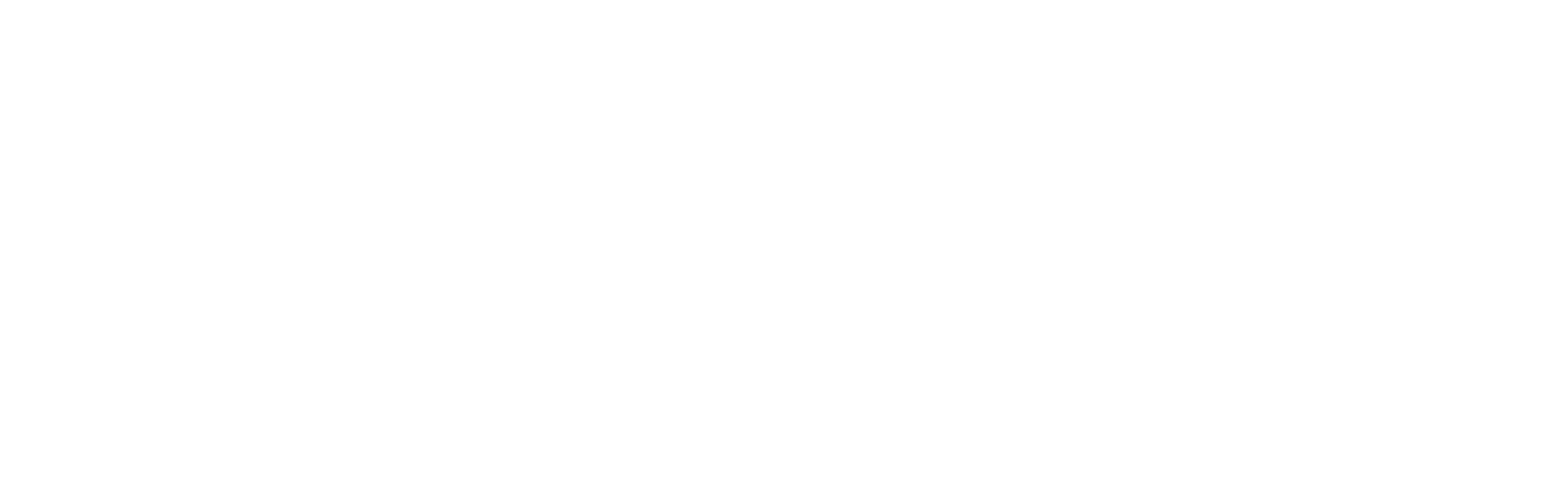
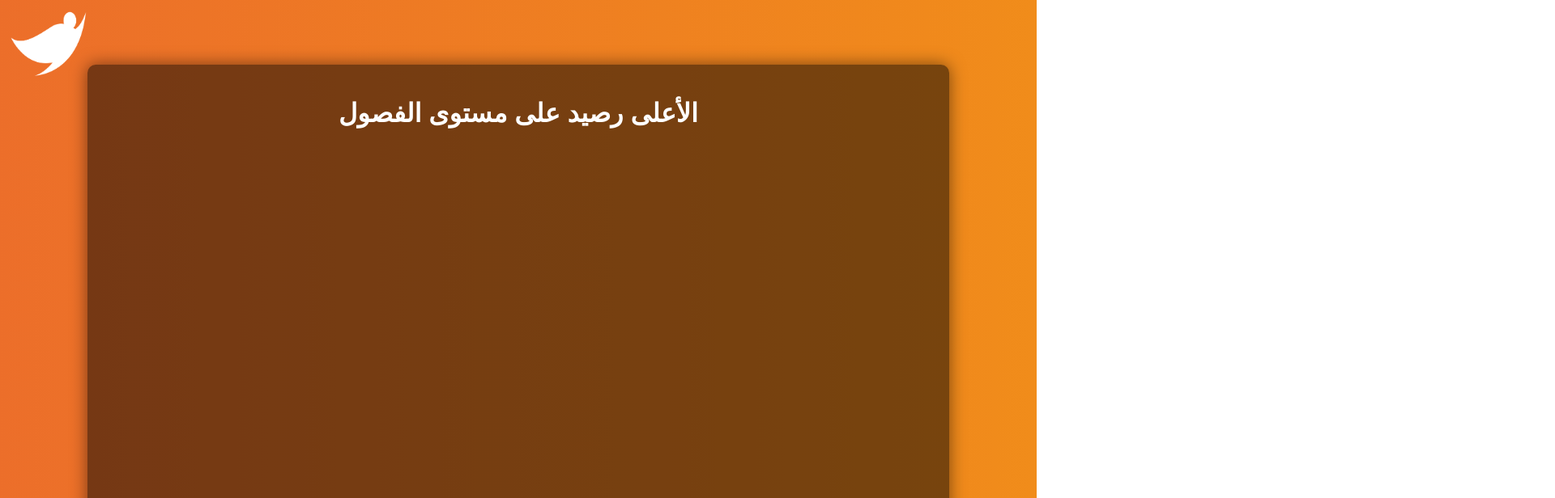
Before and after one commit to nasser153/4645622, a plain HTML site: page index.html in a window 1280 px wide. Shown: the top 616 px of the page at 81% size, 1920 px wide, since content can reach past the window. Drawn offline with nearby package versions, Linux system fonts and the light colour scheme; no server answers.

Commit message:
styles.css

```diff
--- a/styles.css
+++ b/styles.css
@@ -1,10 +1,4 @@
-@font-face {
-    font-family: 'noorfonts-bold';
-    src: url('fonts/your-arabic-font.woff2') format('woff2'),
-         url('fonts/your-arabic-font.woff') format('woff'),
-         url('noorfonts/noorfonts-bold.ttf') format('truetype');
-    font-weight: normal;
-    font-style: normal;
+
 body {
     font-family: 'noorfonts-bold', Arial, sans-serif;
     background: linear-gradient(270deg, #f39c12, #e74c3c, #8e44ad, #3498db);
```
